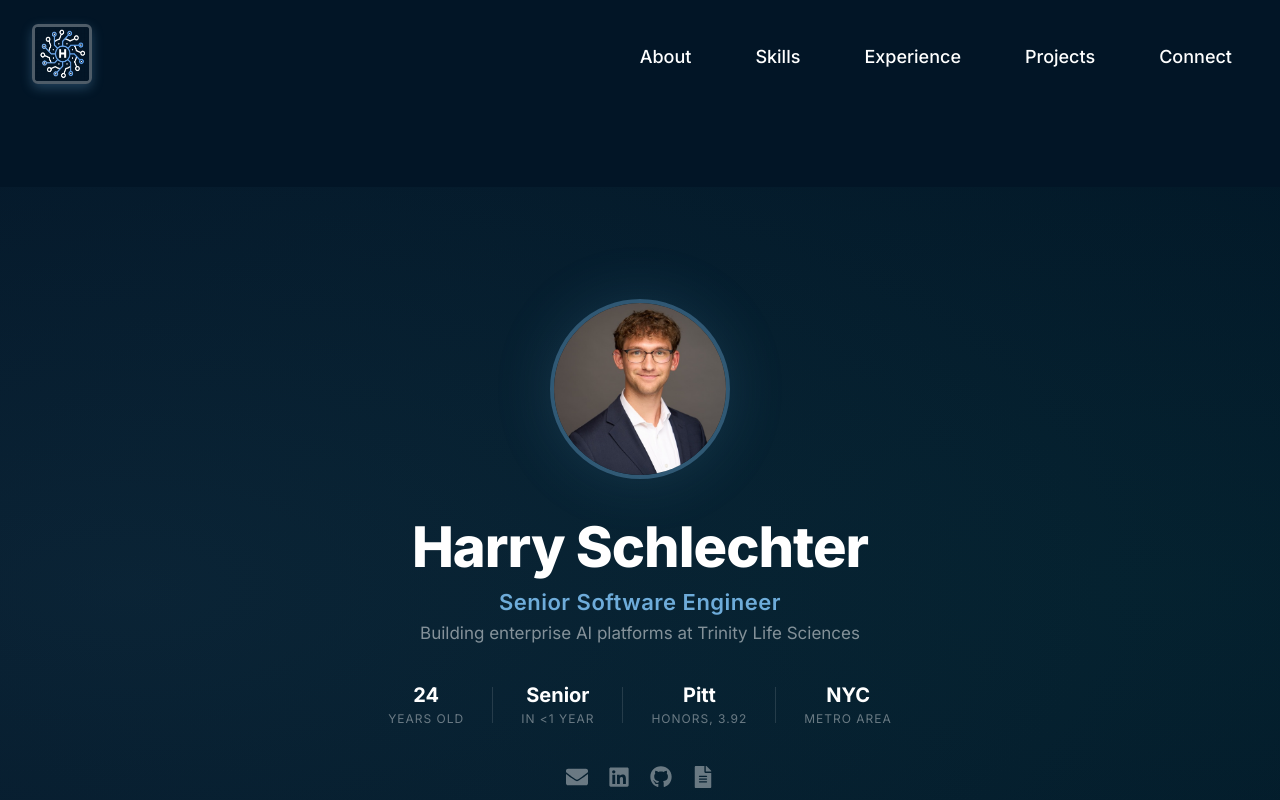
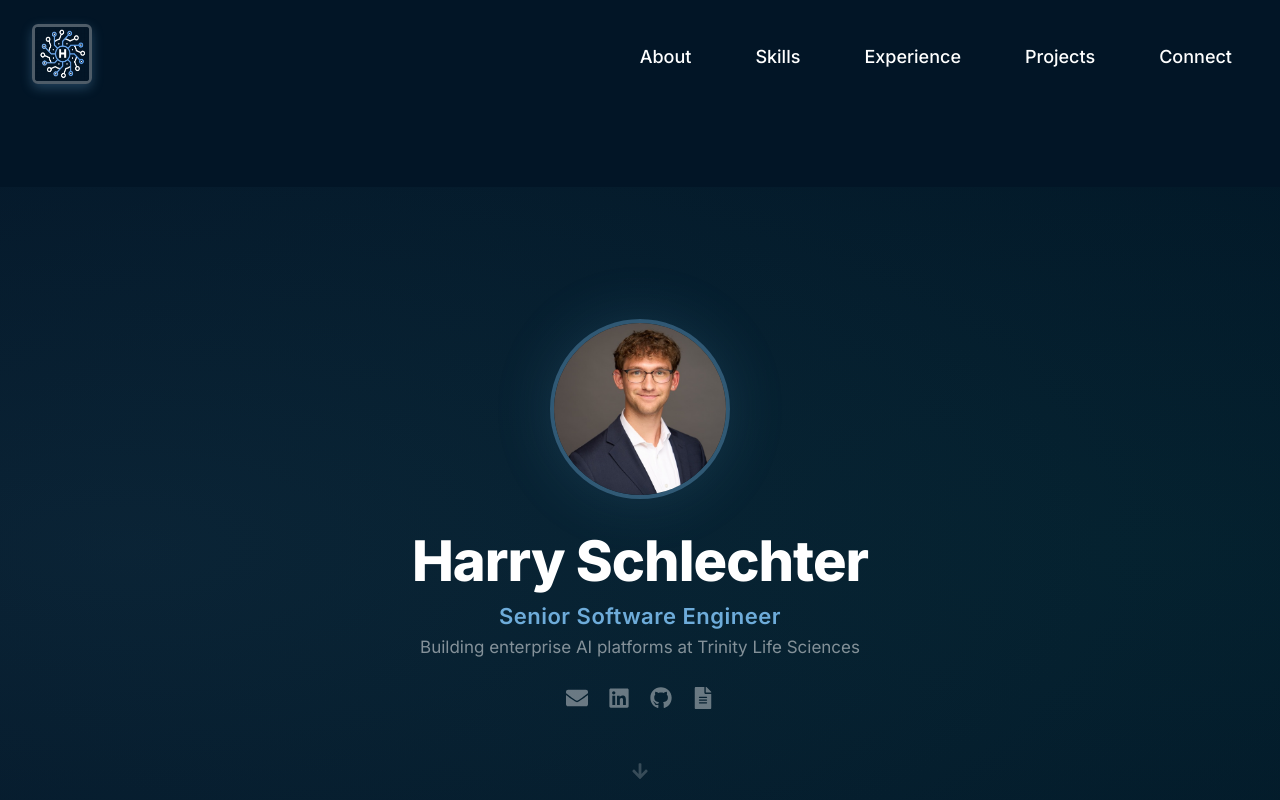
Before and after one commit to Harry-Schlechter/personal-site, a React (Create React App) app in the folder my-app/: page / in a window 1280 px wide. Shown: the top 800 px of the page. Built offline with nearby package versions, Linux system fonts and the light colour scheme.

Commit message:
Remove stats bar, tighten hero spacing

```diff
--- a/my-app/src/pages/SinglePage.css
+++ b/my-app/src/pages/SinglePage.css
@@ -54,12 +54,13 @@
 
 /* ===== HERO ===== */
 .sp-hero {
-    min-height: 100vh;
+    min-height: calc(100vh - 80px);
     display: flex;
     align-items: center;
     justify-content: center;
     position: relative;
     overflow: hidden;
+    padding: 40px 20px;
 }
 
 .sp-hero::before {
@@ -103,7 +104,7 @@
     font-size: 56px;
     font-weight: 800;
     color: #ffffff;
-    margin: 30px 0 8px;
+    margin: 24px 0 8px;
     letter-spacing: -1px;
     background: none;
     -webkit-text-fill-color: unset;
@@ -120,7 +121,7 @@
 .sp-hero-subtitle {
     font-size: 17px;
     color: rgba(255, 255, 255, 0.5);
-    margin: 0 0 40px;
+    margin: 0 0 30px;
     font-weight: 400;
 }
 
@@ -166,7 +167,7 @@
     display: flex;
     gap: 20px;
     justify-content: center;
-    margin-bottom: 60px;
+    margin-bottom: 40px;
 }
 
 .sp-hero-links a {
--- a/my-app/src/pages/SinglePage.tsx
+++ b/my-app/src/pages/SinglePage.tsx
@@ -213,27 +213,7 @@ const SinglePage: React.FC = () => {
                     <h1 className="sp-hero-name">Harry Schlechter</h1>
                     <p className="sp-hero-title">Senior Software Engineer</p>
                     <p className="sp-hero-subtitle">Building enterprise AI platforms at Trinity Life Sciences</p>
-                    <div className="sp-hero-stats">
-                        <div className="sp-stat">
-                            <span className="sp-stat-number">24</span>
-                            <span className="sp-stat-label">years old</span>
-                        </div>
-                        <div className="sp-stat-divider" />
-                        <div className="sp-stat">
-                            <span className="sp-stat-number">Senior</span>
-                            <span className="sp-stat-label">in &lt;1 year</span>
-                        </div>
-                        <div className="sp-stat-divider" />
-                        <div className="sp-stat">
-                            <span className="sp-stat-number">Pitt</span>
-                            <span className="sp-stat-label">Honors, 3.92</span>
-                        </div>
-                        <div className="sp-stat-divider" />
-                        <div className="sp-stat">
-                            <span className="sp-stat-number">NYC</span>
-                            <span className="sp-stat-label">metro area</span>
-                        </div>
-                    </div>
+
                     <div className="sp-hero-links">
                         <a href="mailto:harry.schlechter391@gmail.com" aria-label="Email"><FaEnvelope /></a>
                         <a href="https://www.linkedin.com/in/harryschlechter/" target="_blank" rel="noopener noreferrer" aria-label="LinkedIn"><FaLinkedin /></a>
```
